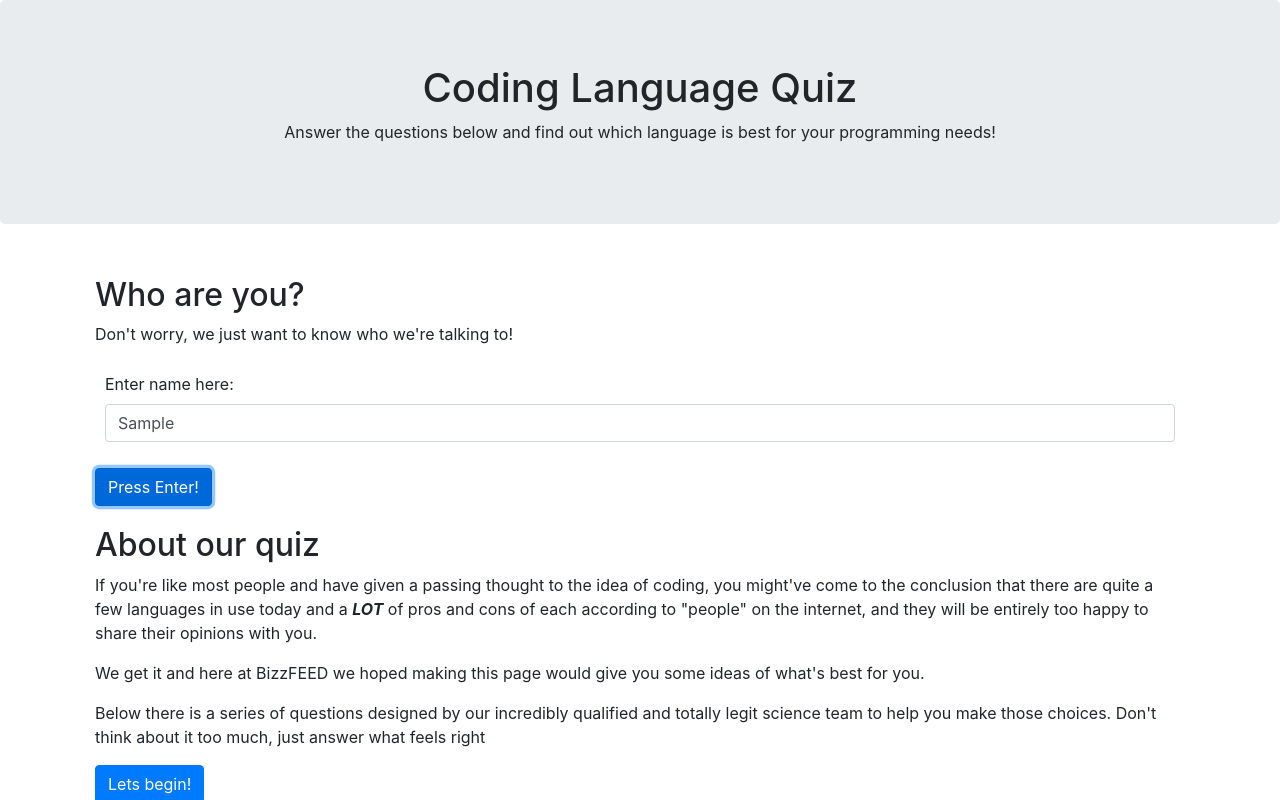
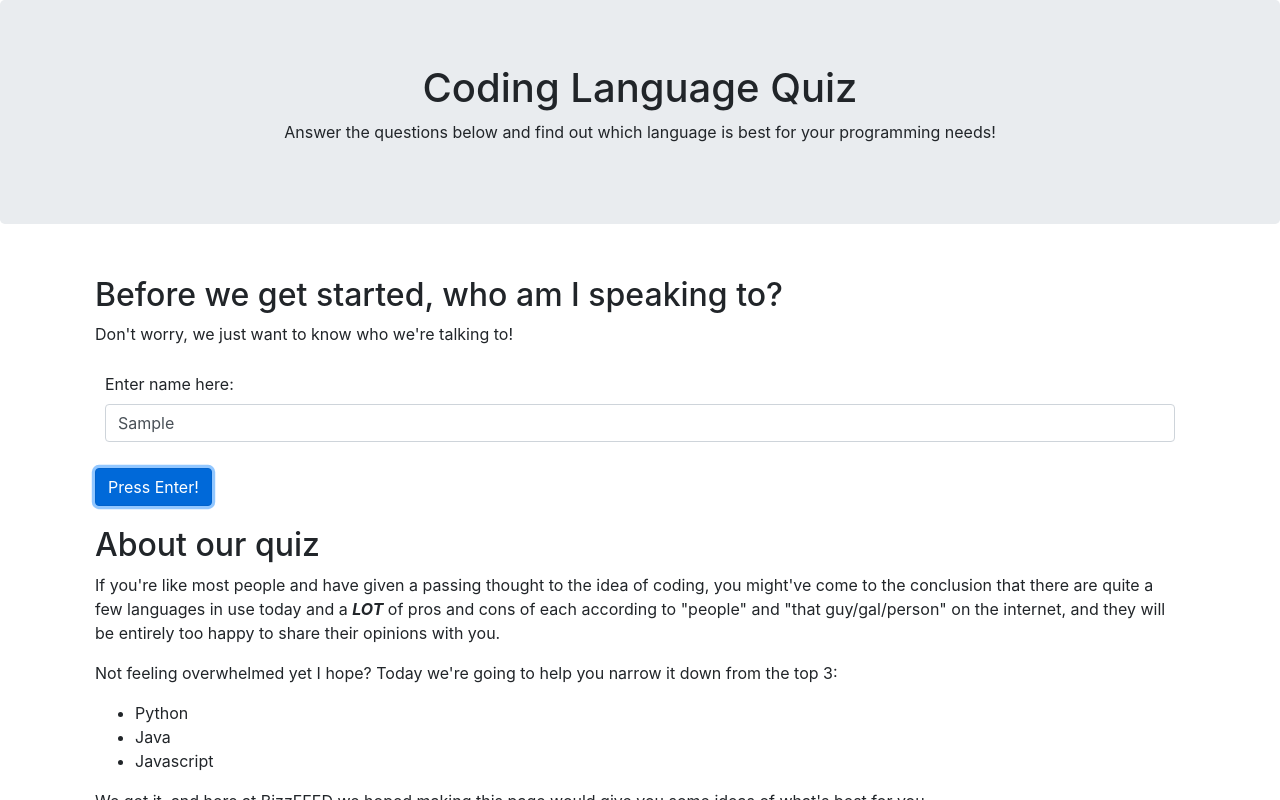
Before and after one commit to jeffchiudev/coding-language-quiz, a plain HTML site: page index.html in a window 1280 px wide. Both pictures are taken after typing "Sample" into the empty fields and a click on the button "Press Enter!". Shown: the top 800 px of the page. Drawn offline with Linux system fonts and the light colour scheme.

Commit message:
add js effects to portions of page to show/hide on click

```diff
--- a/css/styles.css
+++ b/css/styles.css
@@ -5,3 +5,7 @@
 body div {
   padding: 10px 10px;
 }
+
+.results, .explanation, .the-quiz {
+  display: none;
+}
--- a/index.html
+++ b/index.html
@@ -16,7 +16,7 @@
   </div>
   <div class="container">
     <div class="greeting">
-      <h2>Who are you?</h2> <!--should this hide after entry?-->
+      <h2>Before we get started, who am I speaking to?</h2> <!--should this hide after entry?-->
       <form id="name-form">
         <p>Don't worry, we just want to know who we're talking to!</p>
         <div class="form-group">
@@ -29,15 +29,21 @@
 
     <div class="explanation"> <!--Explanation-->
       <h2>About our quiz</h2>
-      <p>If you're like most people and have given a passing thought to the idea of coding, you might've come to the conclusion that there are quite a few languages in use today and a <strong><em>LOT</em></strong> of pros and cons of each according to "people" on the internet, and they will be entirely too happy to share their opinions with you.</p>
-      <p>We get it and here at BizzFEED we hoped making this page would give you some ideas of what's best for you.</p>
+      <p>If you're like most people and have given a passing thought to the idea of coding, you might've come to the conclusion that there are quite a few languages in use today and a <strong><em>LOT</em></strong> of pros and cons of each according to "people" and "that guy/gal/person" on the internet, and they will be entirely too happy to share their opinions with you.</p>
+      <p>Not feeling overwhelmed yet I hope?  Today we're going to help you narrow it down from the top 3:</p>
+      <ul>
+        <li>Python</li>
+        <li>Java</li>
+        <li>Javascript</li>
+      </ul>
+      <p>We get it, and here at BizzFEED we hoped making this page would give you some ideas of what's best for you.</p>
       <p>Below there is a series of questions designed by our incredibly qualified and totally legit science team to help you make those choices.  Don't think about it too much, just answer what feels right</p>
-      <div class="btn btn-primary"><!--button to progress onto the quiz-->
+      <div class="btn btn-primary" id="start"><!--button to progress onto the quiz-->
         Lets begin!
       </div>
     </div>
 
-    <div> <!--form section-->
+    <div class="the-quiz"> <!--form section-->
       <form id="quiz-form">
         <div class="form-group">
           <label for="music">Favorite type of music?</label> <!--Q1-->
@@ -153,6 +159,11 @@
       </form>
     </div>
 
+    <div class="results"> <!--results section-->
+      <p>After sending our bestest, wrinkley brained experts into their science cave your results have come back!</p>
+      <p><span class="person"></span>, the perfect languages for you is<span class="final-result"></span>, congratulations!</p>
+    </div>
+
   </div>
 </body>
 </html>
--- a/js/scripts.js
+++ b/js/scripts.js
@@ -1,7 +1,15 @@
 $(document).ready(function() {
   $("#name-form").submit(function(event) {
     const person = $("input#quiz-taker").val();
+
+    $(".person").append(person);
     event.preventDefault();
+    $(".explanation").show();
+  });
+  $("#start").click(function(event) {
+    $(".explanation").hide();
+    $(".the-quiz").show();
+    event.preventDefault;
   });
   $("#quiz-form").submit(function(event) {
     const musicValue = parseInt($("input:radio[name=music]:checked").val());
@@ -10,7 +18,6 @@ $(document).ready(function() {
     const placeValue = parseInt($("input:radio[name=place]:checked").val());
     const colorValue = parseInt($("input:radio[name=color]:checked").val());
     let total = colorValue + placeValue + animalValue + foodValue + musicValue;
-    console.log(total);
     event.preventDefault();
   });
 });
```
